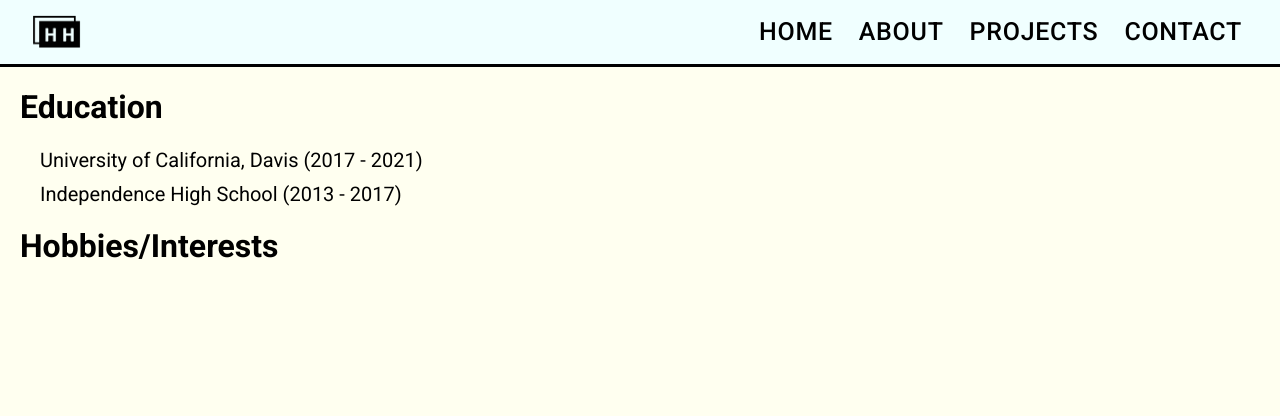
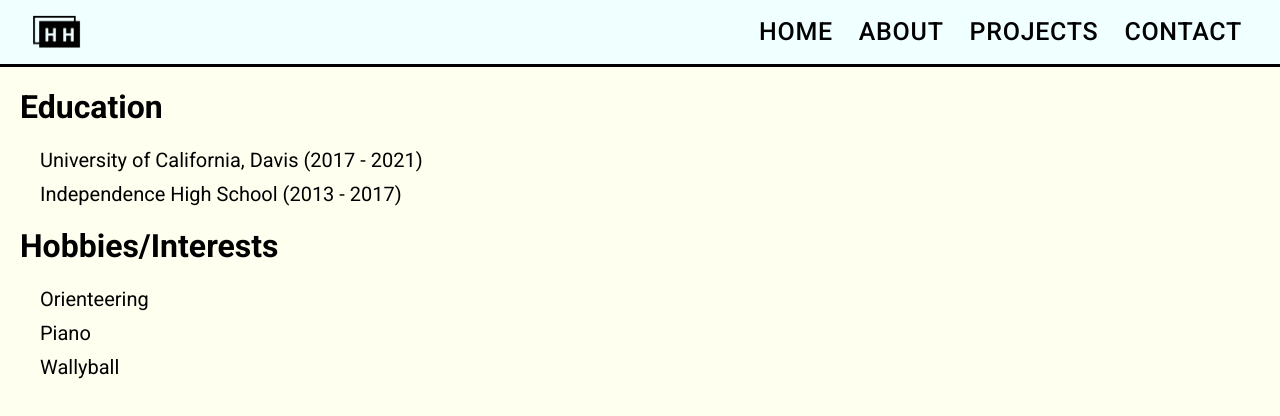
Before and after one commit to haostonh/portfolio, a React (Create React App) app in the folder client/: page /portfolio/about in a window 1280 px wide. Shown: the top 416 px of the page. Built offline with nearby package versions, Linux system fonts and the light colour scheme.

Commit message:
added hobbies and interests

```diff
--- a/client/src/pages/About.jsx
+++ b/client/src/pages/About.jsx
@@ -13,6 +13,9 @@ const About = () => {
         <div className='aboutBody'>University of California, Davis (2017 - 2021)</div>
         <div className='aboutBody'>Independence High School (2013 - 2017)</div>
         <h1 className='aboutHeaderTitle'>Hobbies/Interests</h1>
+        <div className='aboutBody'>Orienteering</div>
+        <div className='aboutBody'>Piano</div>
+        <div className='aboutBody'>Wallyball</div>
       </div>
     </div>
   );
```
